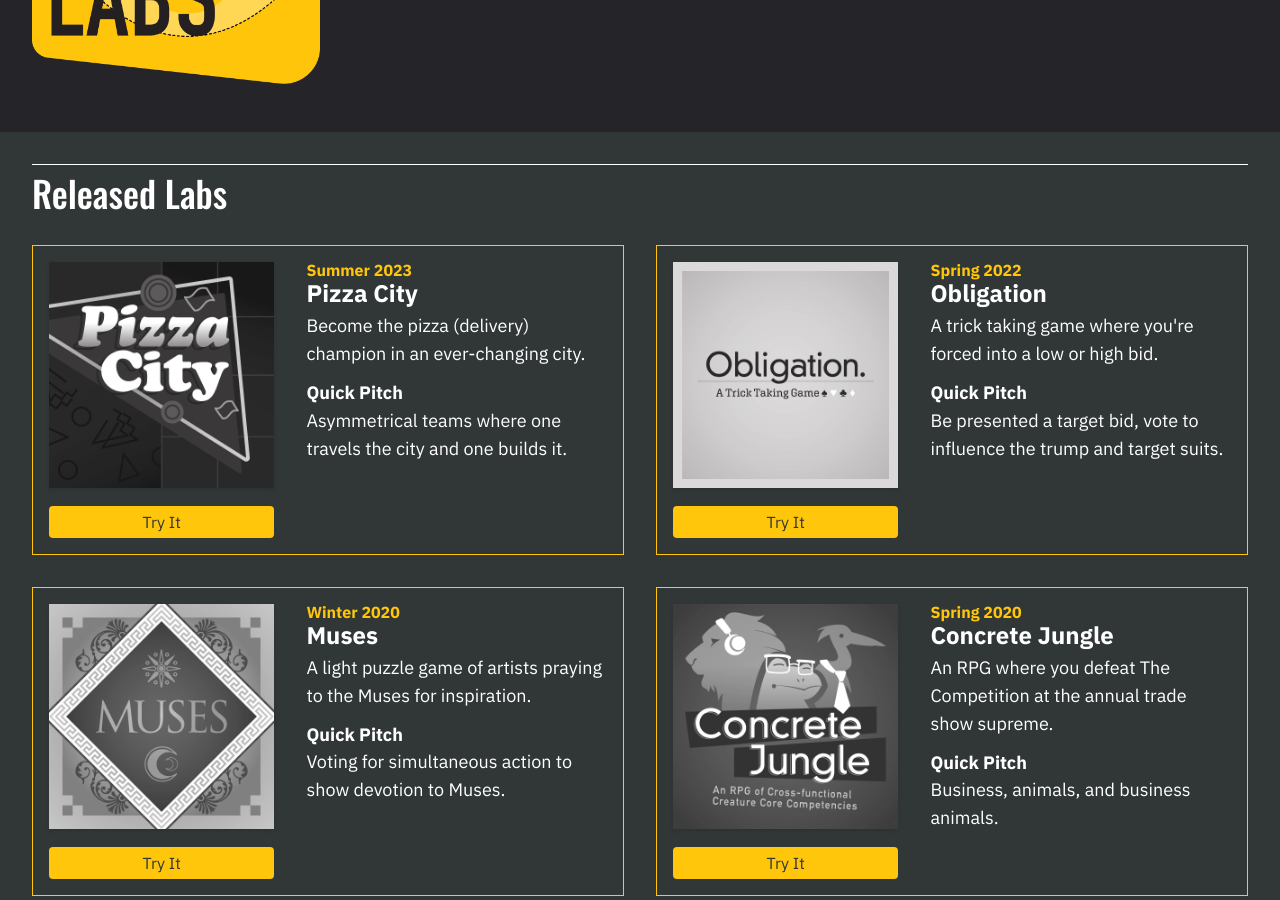
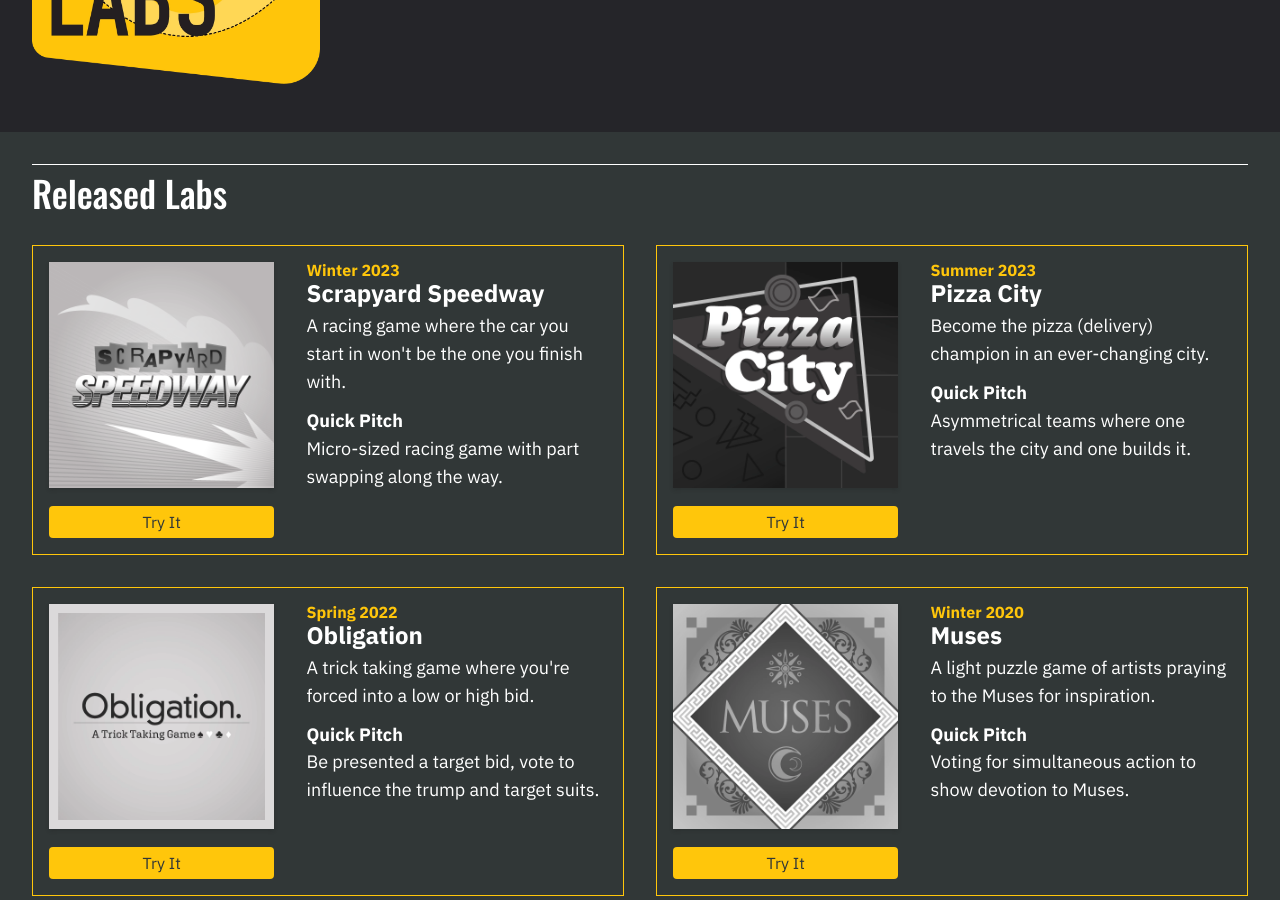
Before and after one commit to Eye4Games/eye4site, a Jekyll site: the page built from labs.html, in a window 1280 px wide and 900 px high, scrolled down 388 px. Built offline with Jekyll 4.4.1, drawn with Linux system fonts in a browser that asks for light colours.

Commit message:
Latest Release

```diff
--- a/_data/labs.yml
+++ b/_data/labs.yml
@@ -1,12 +1,22 @@
+- name: XXV
+  date: N/A
+  image: dev-tile-xxv.webp
+  release: N/A
+  description: Take tricks, and take territory.
+  pitch:
+  status: Just Started
+  progress: minProgress
+  link: https://eye4games.itch.io/pizza-city
+
 - name: Scrapyard Speedway
-  date: N/A
+  date: Winter 2023
   image: dev-tile-scrap.webp
-  release: N/A
+  release: dev-tile-scrap-release.webp
   description: A racing game where the car you start in won't be the one you finish with.
-  pitch:
-  status: Almost Done
+  pitch: Micro-sized racing game with part swapping along the way.
+  status: Released
   progress: muchProgress
-  link: https://eye4games.com
+  link: https://eye4games.itch.io/scrapyard-speedway
 
 - name: Pizza City
   date: Summer 2023
--- a/index.html
+++ b/index.html
@@ -51,9 +51,9 @@ banner: active
     <div class="inTheLabWrap">
         <h1>From the Lab</h1>
         <div class="textSummary">
-            <h2>Latest Free Game: Pizza City</h2>
-            <p>Our most recent gift to you, <em>Pizza City</em>, a game for (usually) 4 players where teams compete to deliver pizzas in an ever-changing city.</p>
-            <p>You can download our seventh release <a href="https://eye4games.itch.io/pizza-city" target="_blank">on Itch</a> right now.</p>
+            <h2>Latest Free Game: Scrapyard Speedway</h2>
+            <p>Our newest gift to you, <em>Scrapyard Speedway</em>, a game for 2–5 players, where you try to reach the finish line first, though not necessarily in the same car you started in.</p>
+            <p>You can download our eighth release <a href="https://eye4games.itch.io/scrapyard-speedway" target="_blank">on Itch</a> right now.</p>
             <p><a href="/labs">See All the Labs Releases »</a></p>
         </div> <!-- textSummary -->
 
```
Also changed, not shown: _includes/announcement.html (+4 -4 lines), assets/images/dev-tile-scrap-release.jpg (added), assets/images/dev-tile-xxv.webp (added).
